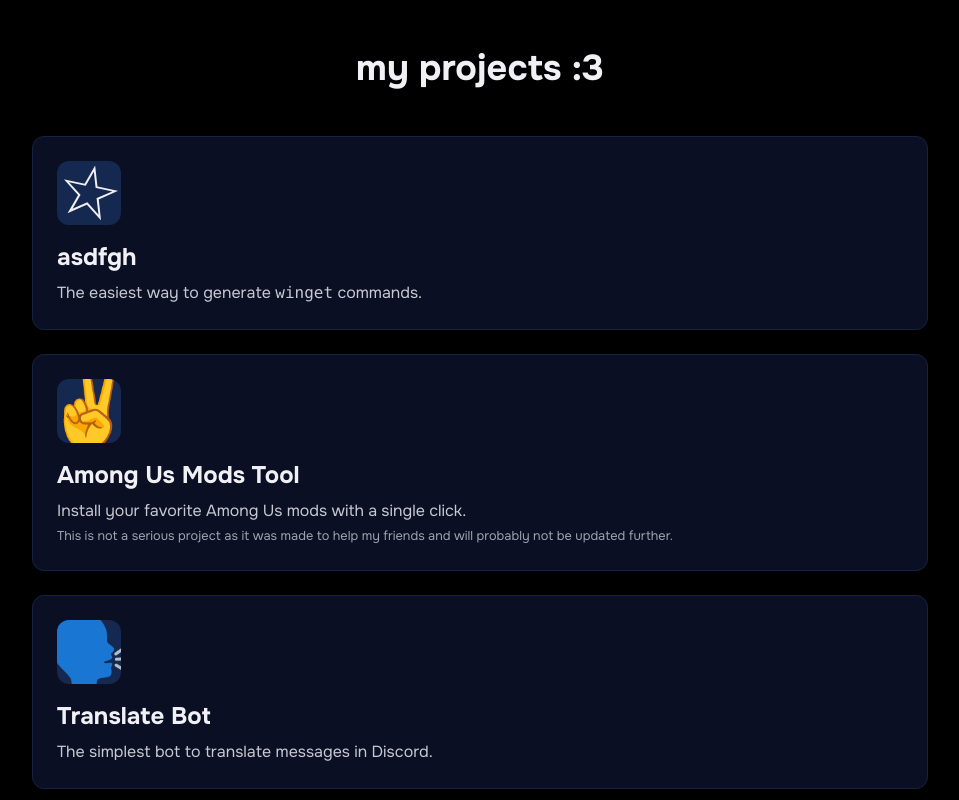
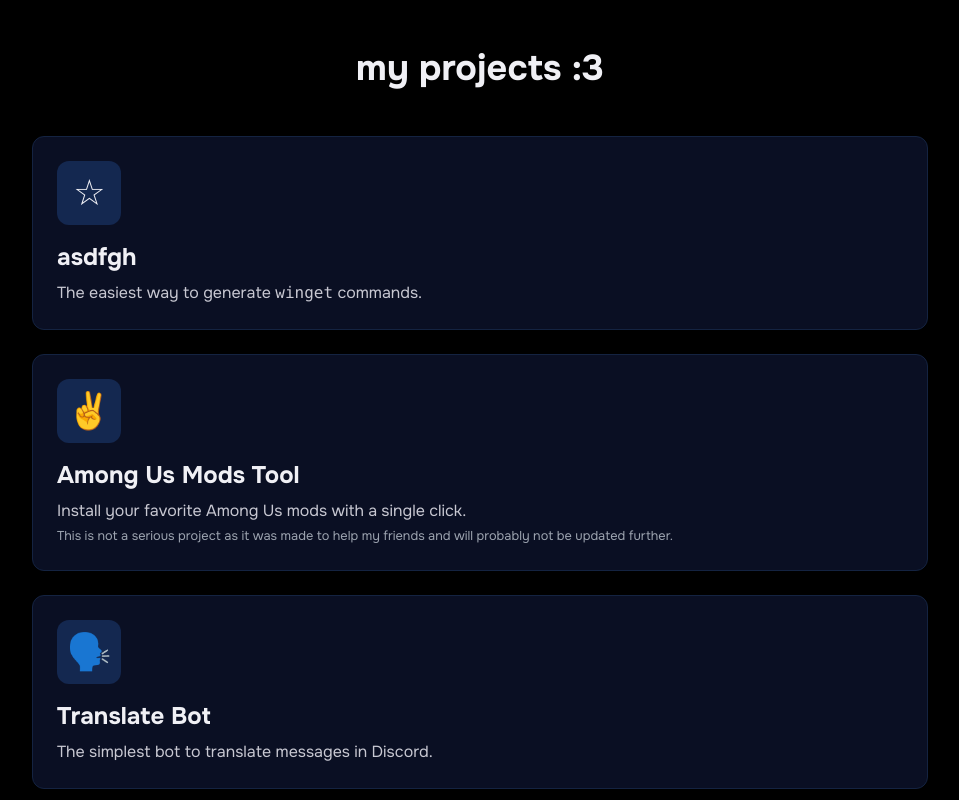
Before and after one commit to letruxux/bio, a Next.js app: page /p in a window 1280 px wide. Shown: the whole page, without its empty margins (160-1119 px from the left). Built offline with nearby package versions, Linux system fonts and the light colour scheme.

Commit message:
smaller icons

```diff
--- a/src/app/p/page.tsx
+++ b/src/app/p/page.tsx
@@ -51,7 +51,7 @@
                 )}
                 <div className="p-6">
                   <div className="w-16 h-16 max-w-16 max-h-16 overflow-hidden bg-accent-primary rounded-xl flex items-center justify-center mb-4">
-                    {project.icon}
+                    <span className="scale-50">{project.icon}</span>
                   </div>
                   <h2 className="text-2xl font-bold mb-2">{project.title}</h2>
                   <p className="text-text-secondary line-clamp-2">
```
